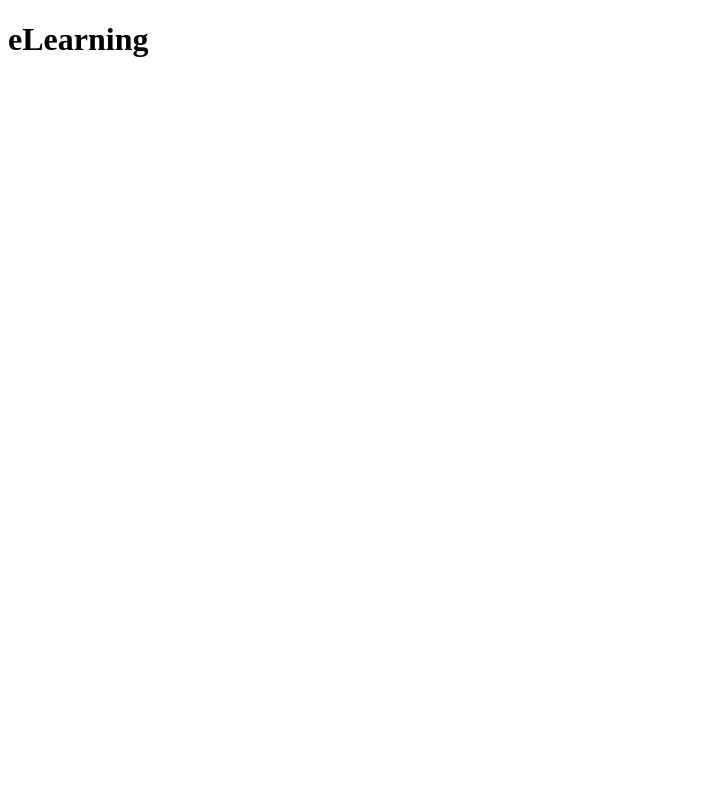
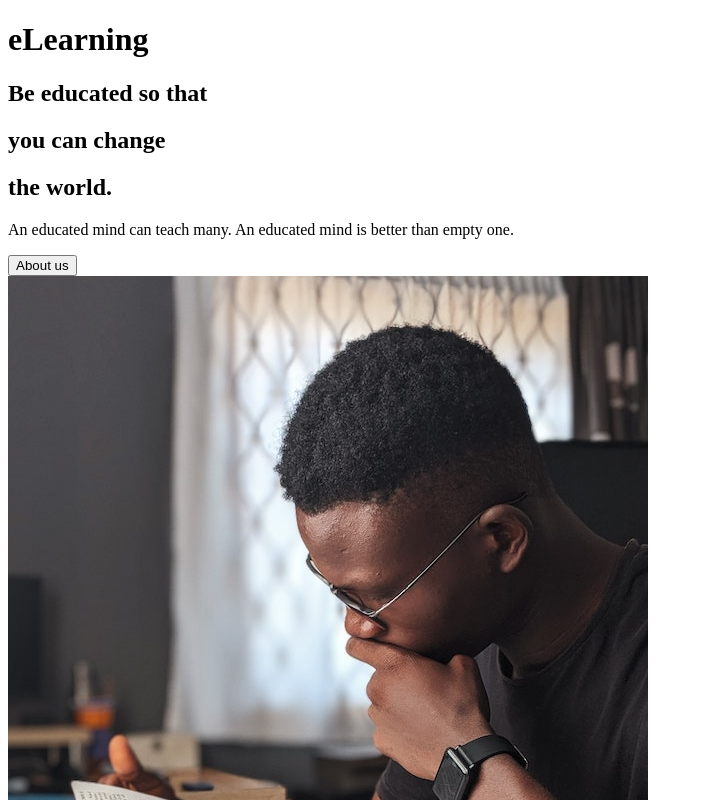
Before and after one commit to elnurruzmanov/interactive-eLearning, a React (Create React App) app: page / in a window 1280 px wide. Shown: the top 800 px of the page, without its empty margins (0-703 px from the left). Built offline with nearby package versions, Linux system fonts and the light colour scheme.

Commit message:
AboutSection html completed

```diff
--- a/src/App.js
+++ b/src/App.js
@@ -1,9 +1,12 @@
 import React from "react";
+// import pages
+import AboutUs from "./pages/AboutUs";
 
 function App() {
   return (
     <div className="App">
       <h1>eLearning </h1>
+      <AboutUs />
     </div>
   );
 }
--- /dev/null
+++ b/src/components/About/About.jsx
@@ -0,0 +1,30 @@
+import React from 'react'
+//import images
+import homeIntro from "../../images/home_intro.jpg"
+
+const AboutSection = () => {
+  return (
+    <div>
+      <div className="description">
+        <div className="title">
+          <div className="hide">
+            <h2>Be educated so that</h2>
+          </div>
+          <div className="hide">
+            <h2> you can change</h2>
+          </div>
+          <div className="hide">
+            <h2>the world.</h2>
+          </div>
+        </div>
+        <p>An educated mind can teach many. An educated mind is better than empty one.</p>
+        <button>About us</button>
+      </div>
+      <div className="image">
+        <img src={homeIntro} alt="man reading book" />
+      </div>
+    </div>
+  )
+}
+
+export default AboutSection
--- /dev/null
+++ b/src/pages/AboutUs.jsx
@@ -0,0 +1,13 @@
+import React from 'react'
+// import components
+import AboutSection from '../components/About/About'
+
+const AboutUs = () => {
+  return (
+    <div>
+      <AboutSection />
+    </div>
+  )
+}
+
+export default AboutUs
```
Also changed, not shown: src/components/About/About.css (added), src/images/home_intro.jpg (added).
